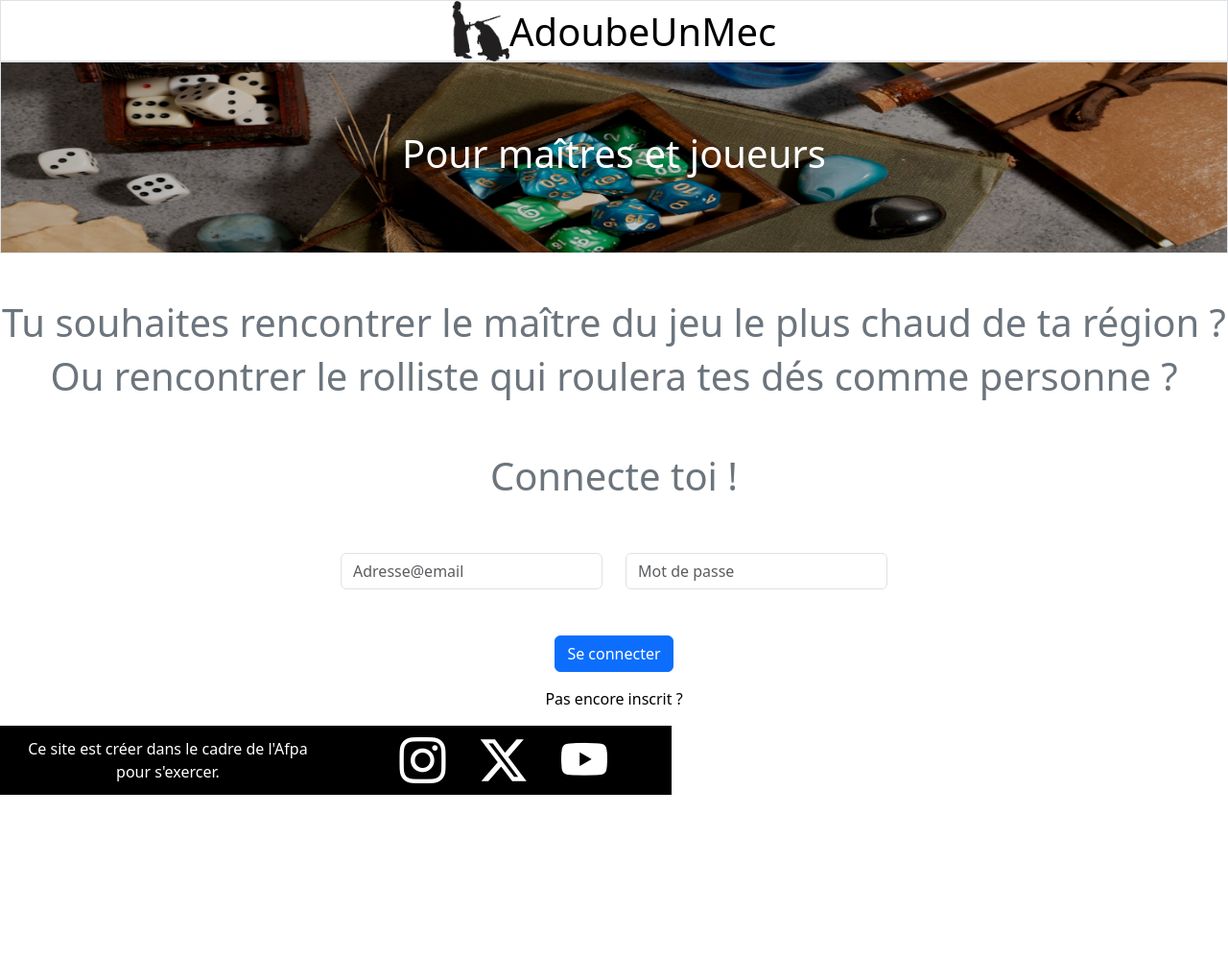
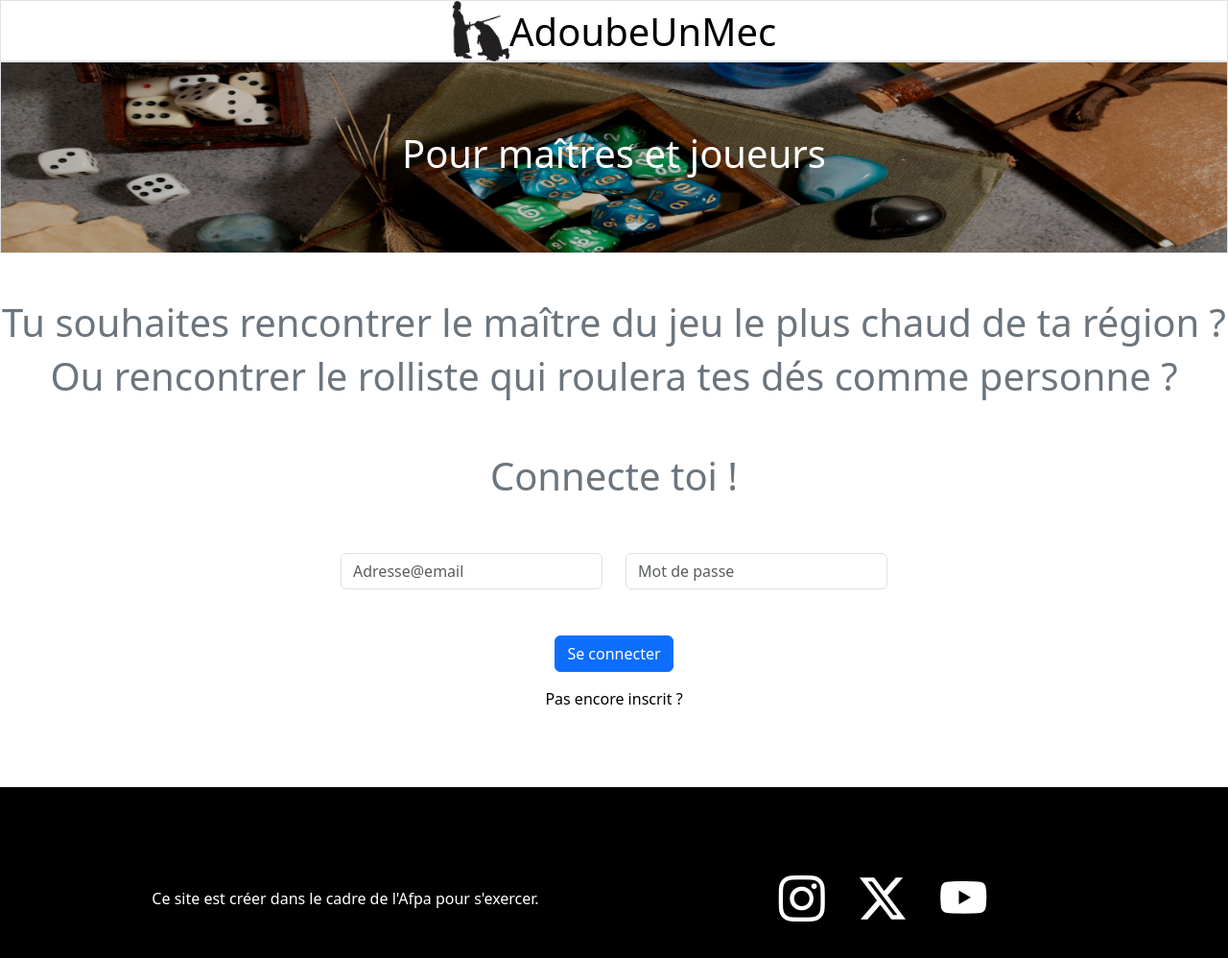
Before and after one commit to JordanTrehin76610/JeuDeRole, a website: page index.html in a window 1280 px wide. Shown: the whole page at 96% size. Before the commit the page ends 828 px from the top, so only its background shows below. Drawn offline with nearby package versions, Linux system fonts and the light colour scheme; files that its build step writes are made by us from their sources.

Commit message:
Correction

```diff
--- a/assets/scss/styles.scss
+++ b/assets/scss/styles.scss
@@ -15,13 +15,8 @@
 footer {
     background-color: black;
     color: white;
-    // padding: 5rem;
-    // margin-top: 5rem;
-    position: absolute;
-}
-
-body {
-    position: relative;
+    padding: 5rem;
+    margin-top: 5rem;
 }
 
 .icone {
```
